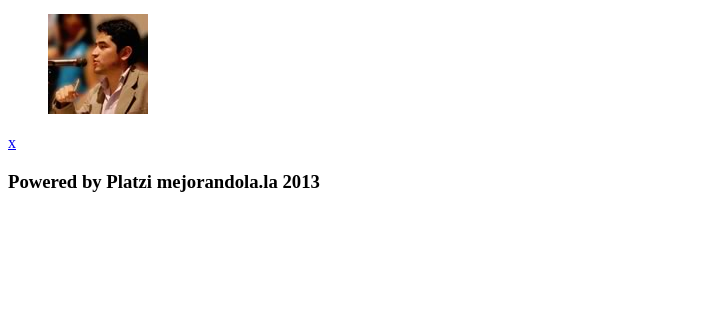
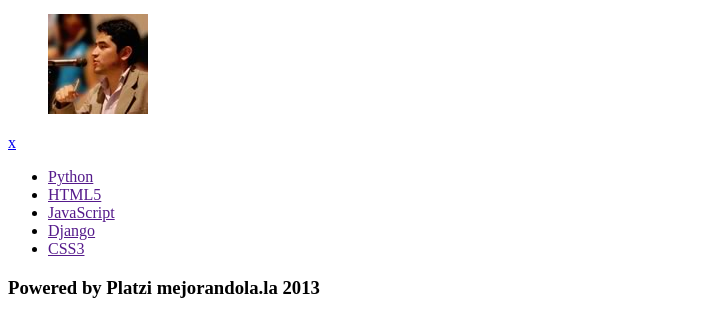
Before and after one commit to GiovannC/Desarrollo_Frontend2, a plain HTML site: page index.html in a window 1280 px wide. Shown: the part 272-608 px from the top of the page, without its empty margins (0-728 px from the left). Drawn offline with Linux system fonts and the light colour scheme.

Commit message:
Avance clase 1

```diff
--- a/index.html
+++ b/index.html
@@ -33,10 +33,18 @@
 			</div>
 		</header>
 		<nav>
+			<ul class="menu">
+				<li><a href="">Python</a></li>
+				<li><a href="">HTML5</a></li>
+				<li><a href="">JavaScript</a></li>
+				<li><a href="">Django</a></li>
+				<li><a href="">CSS3</a></li>
+			</ul>
+		</nav>
+		<section class="posts">
+			<article class="post">
 
-		</nav>
-		<section>
-
+			</article>
 		</section>
 		<footer>
 			<h3 class="powered">
```
